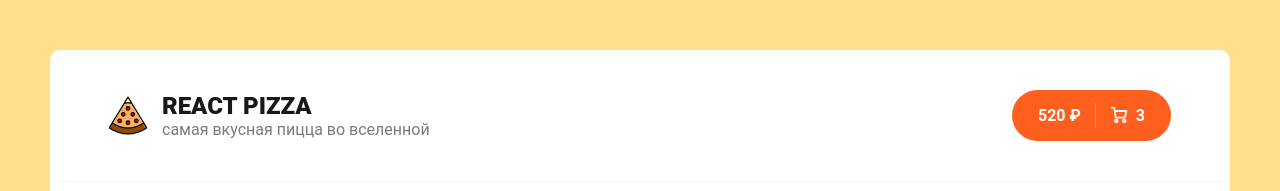
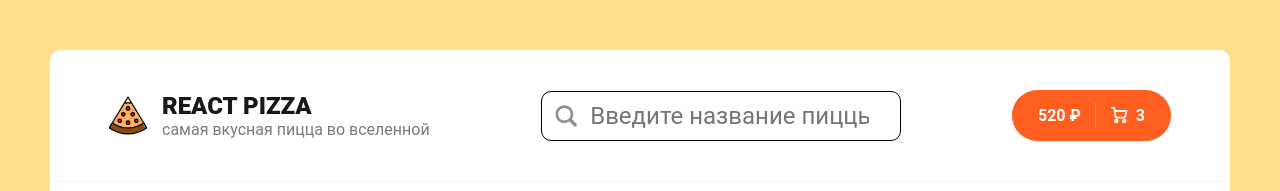
Before and after one commit to MikhailPakhomov/react-pizza, a React (Create React App) app: page / in a window 1280 px wide. Shown: the top 191 px of the page. Built offline with nearby package versions, Linux system fonts and the light colour scheme; no server answers.

Commit message:
feat: add Search component, add  markup and styles for Search component

```diff
--- a/src/components/Header.jsx
+++ b/src/components/Header.jsx
@@ -1,5 +1,6 @@
 import { Link } from 'react-router-dom';
 import logoSvg from './../assets/img/pizza-logo.svg';
+import Search from './Search';
 
 export default function Header() {
   return (
@@ -15,7 +16,7 @@
           </div>
         </Link>
 
-
+        <Search />
         <div className="header__cart">
           <Link to="/cart" className="button button--cart">
             <span>520 ₽</span>
--- /dev/null
+++ b/src/components/Search/Search.module.scss
@@ -0,0 +1,30 @@
+.root {
+  display: flex;
+  align-items: center;
+  padding: 5px 10px;
+  gap: 10px;
+  width: 360px;
+  height: 50px;
+  border: 1px solid black;
+  border-radius: 10px;
+
+  .input {
+    padding: 0;
+    width: 100%;
+    font-size: 24px;
+    border: none;
+    &::placeholder {
+      font-size: 24px;
+    }
+  }
+
+  .icon {
+    width: 32px;
+    height: 32px;
+    fill: #909090;
+    &:hover {
+      cursor: pointer;
+      fill: black;
+    }
+  }
+}
--- /dev/null
+++ b/src/components/Search/index.jsx
@@ -0,0 +1,34 @@
+import React from 'react';
+import styles from './Search.module.scss';
+
+export default function Search() {
+  const [value, setValue] = React.useState('');
+
+  const handleChange = (event) => {
+    setValue(event.target.value);
+  };
+  console.log();
+  return (
+    <div className={styles.root}>
+      <svg
+        className={styles.icon}
+        id="Glyph"
+        version="1.1"
+        viewBox="0 0 32 32"
+        xmlns="http://www.w3.org/2000/svg">
+        <path
+          d="M27.414,24.586l-5.077-5.077C23.386,17.928,24,16.035,24,14c0-5.514-4.486-10-10-10S4,8.486,4,14  s4.486,10,10,10c2.035,0,3.928-0.614,5.509-1.663l5.077,5.077c0.78,0.781,2.048,0.781,2.828,0  C28.195,26.633,28.195,25.367,27.414,24.586z M7,14c0-3.86,3.14-7,7-7s7,3.14,7,7s-3.14,7-7,7S7,17.86,7,14z"
+          id="XMLID_223_"
+        />
+      </svg>
+
+      <input
+        className={styles.input}
+        type="search"
+        placeholder="Введите название пиццы"
+        value={value}
+        onChange={handleChange}
+      />
+    </div>
+  );
+}
```
Lines whose indentation alone changed are shown as unchanged.
